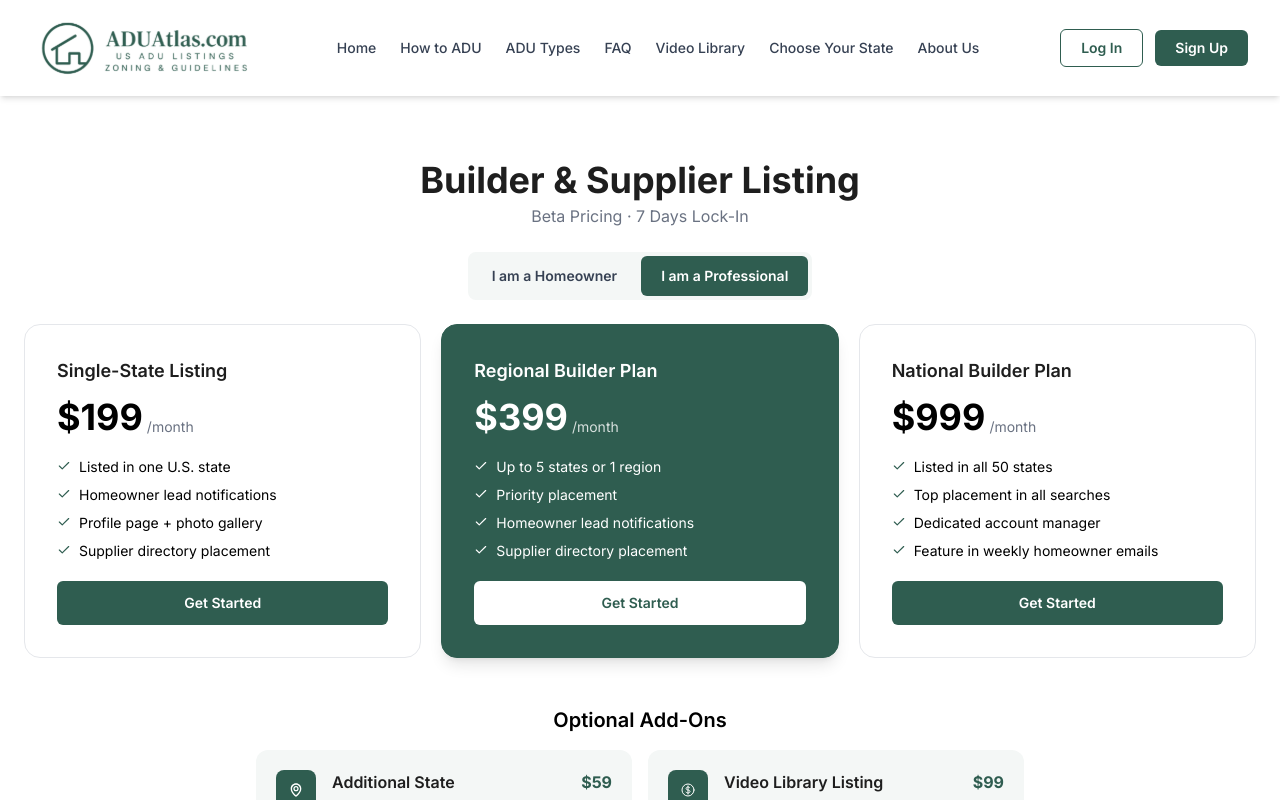
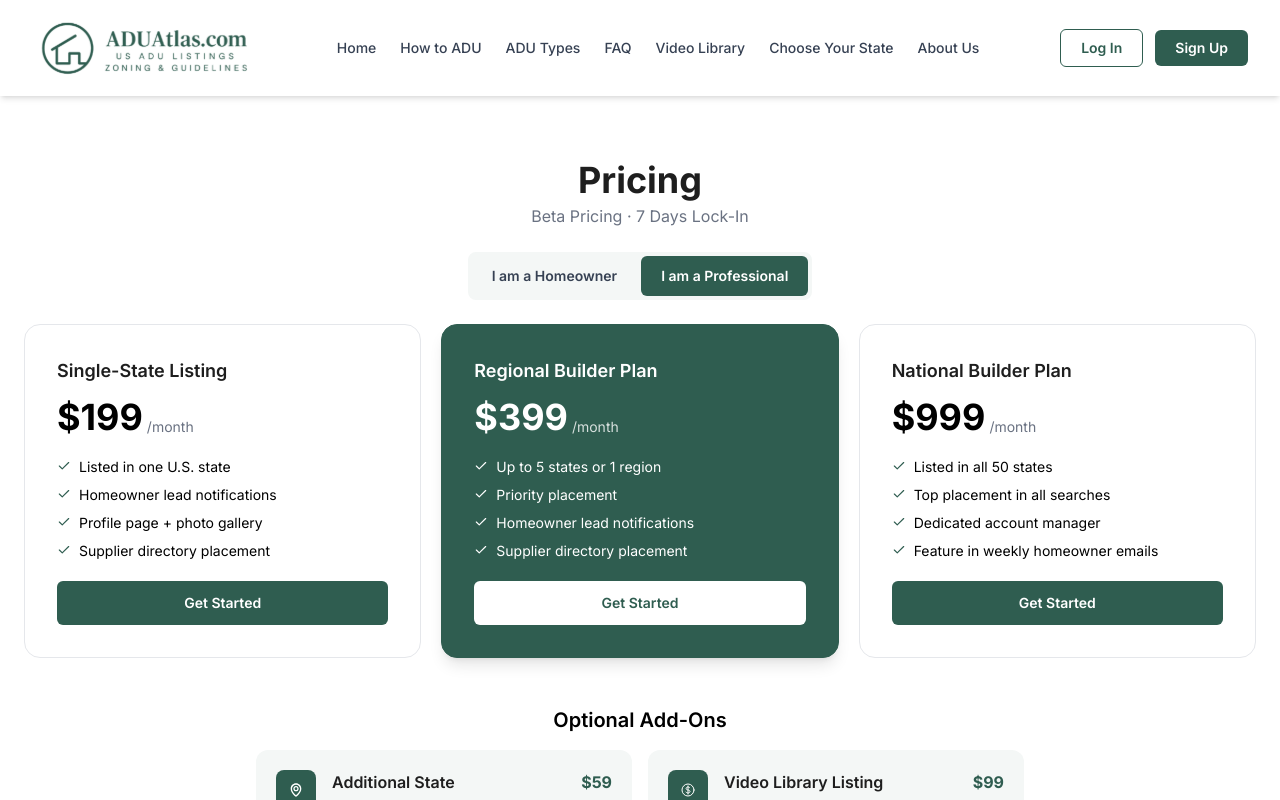
Before and after one commit to resogenesis/aduatlas, a React (Vite) app: page /pricing in a window 1280 px wide. Shown: the top 800 px of the page. Built offline with nearby package versions, Linux system fonts and the light colour scheme.

Commit message:
Rename pricing page heading to Pricing

```diff
--- a/src/pages/Pricing.jsx
+++ b/src/pages/Pricing.jsx
@@ -102,7 +102,7 @@
   return (
     <div>
       <section className="container mx-auto px-4 sm:px-6 py-12 sm:py-16">
-        <h1 className="text-center text-3xl sm:text-4xl font-bold text-primary">Builder & Supplier Listing</h1>
+        <h1 className="text-center text-3xl sm:text-4xl font-bold text-primary">Pricing</h1>
         <p className="text-center text-gray-500 mt-1">Beta Pricing · 7 Days Lock-In</p>
 
         <div className="flex justify-center my-6">
```
